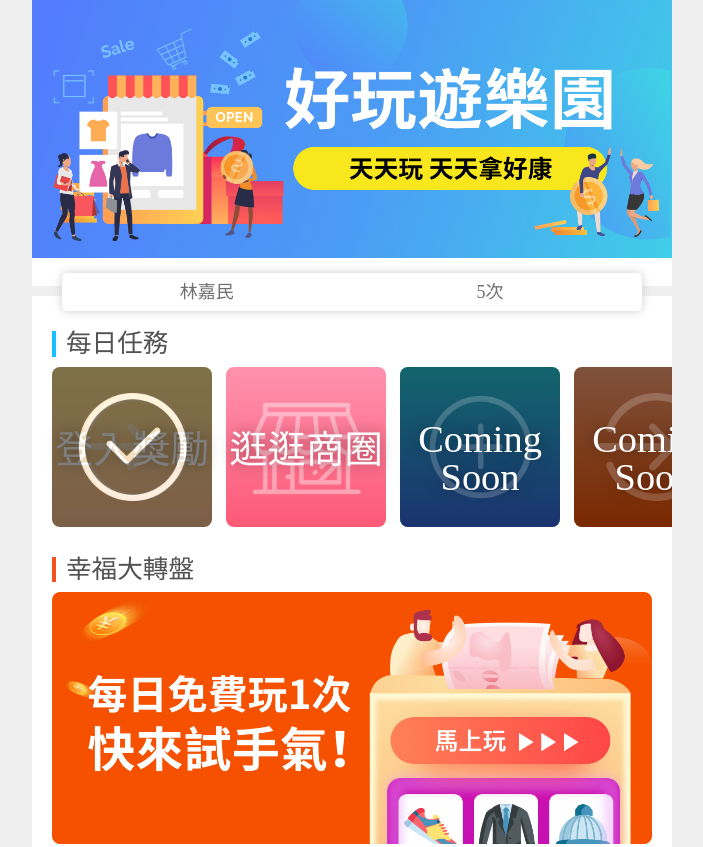
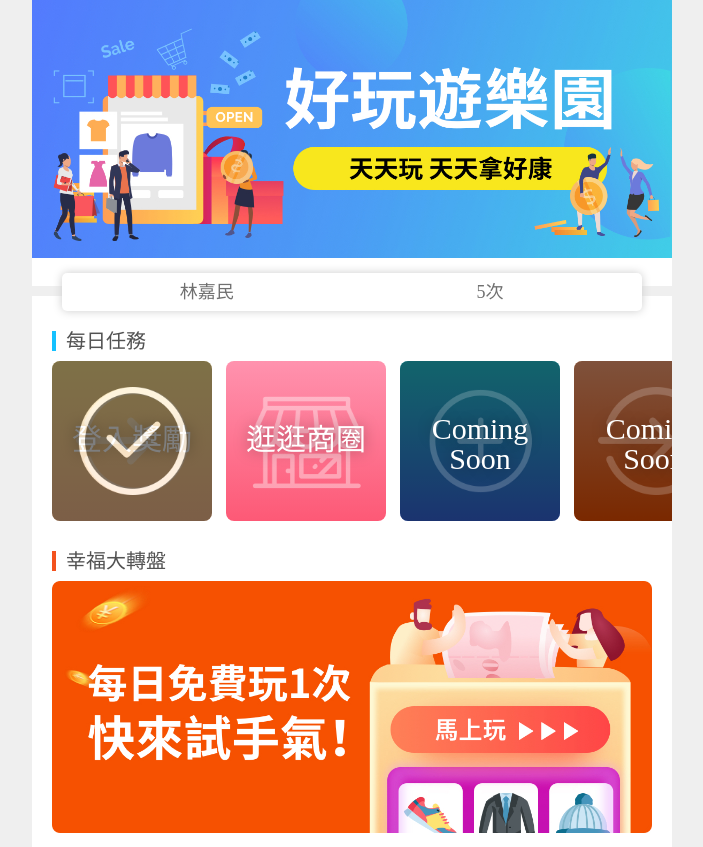
Before and after one commit to lucaschien/testlandingpage, a plain HTML site: page index.html in a window 1280 px wide. Shown: the top 847 px of the page, without its empty margins (288-991 px from the left). Drawn offline with Linux system fonts and the light colour scheme.

Commit message:
Add files via upload

```diff
--- a/css/main.css
+++ b/css/main.css
@@ -62,7 +62,7 @@ h1 {
   border-left: 4px solid transparent;
   padding: 0 0 0 10px;
   margin-bottom: 10px;
-  font-size: 4vw;
+  font-size: 3vw;
   color: #525252;
 }
 .default-box img {
@@ -200,9 +200,9 @@ h1 {
 /* RWD */
 @media screen and (min-width: 640px) {
   .default-box h3 {
-    font-size: 2vw;
+    font-size: 20px;
   }
   .default-task a {
-    font-size: 3vw;
+    font-size: 30px;
   }
 }
```
